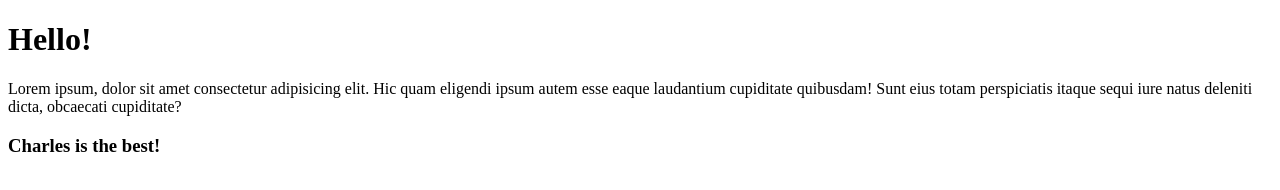
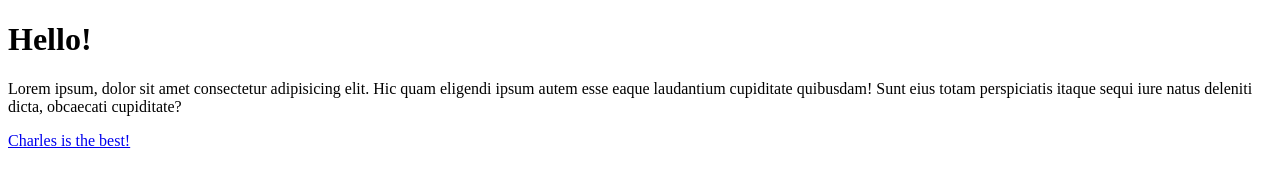
Before and after one commit to JoeLof/repo-fun, a plain HTML site: page index.html in a window 1280 px wide. Drawn offline with Linux system fonts and the light colour scheme.

Commit message:
anchor not heading

```diff
--- a/index.html
+++ b/index.html
@@ -9,7 +9,7 @@
 <body>
     <h1>Hello!</h1>
     <p>Lorem ipsum, dolor sit amet consectetur adipisicing elit. Hic quam eligendi ipsum autem esse eaque laudantium cupiditate quibusdam! Sunt eius totam perspiciatis itaque sequi iure natus deleniti dicta, obcaecati cupiditate?</p>
-    <h3>Charles is the best!</h3>
+    <a href="#">Charles is the best!</a>
 
     <script src="script.js"></script>
 </body>
```
